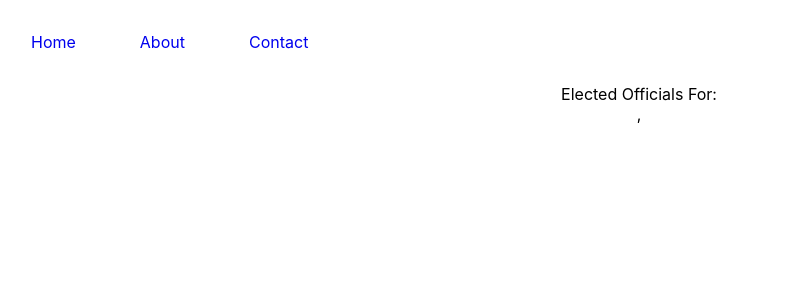
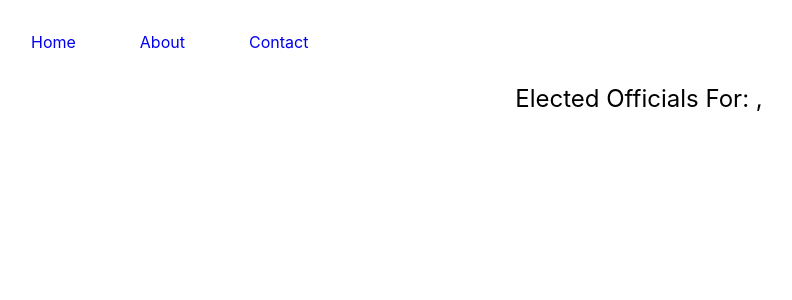
Before and after one commit to bcantello/peoples_voice_project, a React (Create React App) app: page /electedOffices in a window 1280 px wide. Shown: the top 300 px of the page, without its empty margins (1-793 px from the left). Built offline with nearby package versions, Linux system fonts and the light colour scheme.

Commit message:
Initial commit. Includes basic styling for officeListItem

```diff
--- a/src/components/electedOfficials/electedOfficials.css
+++ b/src/components/electedOfficials/electedOfficials.css
@@ -1,3 +1,28 @@
 #official-image {
     height: 20em;
 }
+
+.officials-search-results-wrapper {
+    max-width: 1200px;
+    width: 70%;
+    margin: 0 auto;
+}
+
+.user-city {
+    font-size: 1.5em;
+    padding-bottom: 1em;
+}
+
+.elected-offices-wrapper {
+    text-align: left;
+    line-height: 1.5em;
+}
+
+.elected-office {
+    cursor: pointer;
+    color: black;
+}
+
+.elected-office:hover {
+    color: blue;
+}
--- a/src/components/electedOfficials/electedOfficialsList.js
+++ b/src/components/electedOfficials/electedOfficialsList.js
@@ -22,10 +22,9 @@ export default function ElectedOfficialsList() {
 	}
 
 	return (
-		<div>
-			<div>Elected Officials For:</div>
-			<div>{city} {state}, {zip}</div>
-			<div>{electedOffices}</div>
+		<div className={'officials-search-results-wrapper'}>
+			<div className={'user-city'}>Elected Officials For: {city} {state}, {zip}</div>
+			<div className={'elected-offices-wrapper'}>{electedOffices}</div>
 		</div>
 	)
 }
--- a/src/components/electedOfficials/electedOfficialsListItem.js
+++ b/src/components/electedOfficials/electedOfficialsListItem.js
@@ -14,8 +14,8 @@ export default function ElectedOfficialsListItem(props) {
 	}
 
 	return (
-		<div>
-			<div onClick={handleOfficeClick}>{props.element.name}</div>
+		<div className={'elected-office-container'}>
+			<span className={'elected-office'} onClick={handleOfficeClick}>{props.element.name}</span>
 		</div>
 	);
 };
--- a/src/components/electedOfficials/office/officeListItem.js
+++ b/src/components/electedOfficials/office/officeListItem.js
@@ -12,7 +12,6 @@ export default function OfficeListItem(props) {
 	}
 
 	return (
-
 		<div onClick={handleOfficialClick}>{official}</div>
 	);
 };
```
